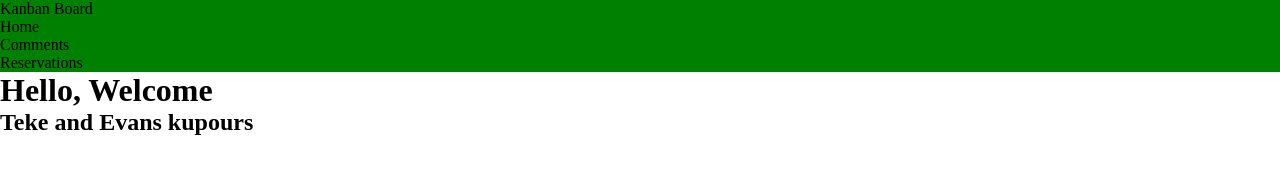
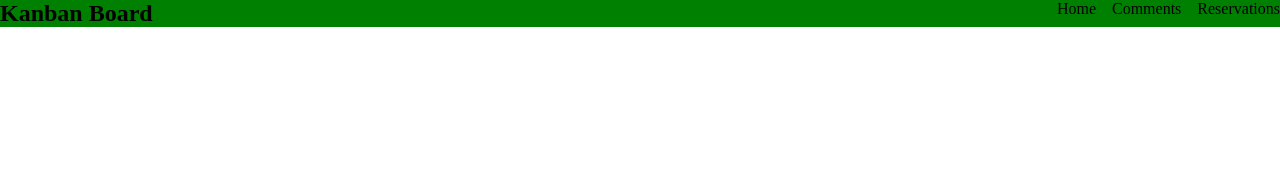
Before and after one commit to Doheera-kosi/Food-Palace, a website built with webpack: page src/index.html in a window 1280 px wide. Built offline with nearby package versions, Linux system fonts and the light colour scheme.

Commit message:
Update index.html file

```diff
--- a/src/index.html
+++ b/src/index.html
@@ -10,16 +10,18 @@
 <body>
   <header>
     <nav>
-        <p class="logo">Kanban Board</p>
-        <ul class="nav_btns">
-            <li class="nav-items">Home</li>
-            <li class="nav-items">Comments</li>
-            <li class="nav-items">Reservations</li>
+        <h1 class="logo">Kanban Board</h1>
+        <ul class="nav_items">
+            <li class="nav-item">Home</li>
+            <li class="nav-item">Comments</li>
+            <li class="nav-item">Reservations</li>
         </ul>
     </nav>
-</header>
-  <h1>Hello, <span>Welcome</span></h1>
-  <h2>Teke and Evans kupours</h2>
+  </header>
+  <section id="container" class="container">
+
+  </section>
+
   <script src="./index.bundle.js"></script>
 </body>
 </html>
--- a/src/style.css
+++ b/src/style.css
@@ -5,6 +5,24 @@ html {
   box-sizing: border-box;
 }
 
+.container {
+  width: 80%;
+  margin: auto;
+}
+
 header {
   background: green;
 }
+
+nav {
+  display: flex;
+  flex-direction: row;
+  justify-content: space-between;
+}
+
+.nav_items {
+  display: flex;
+  flex-direction: row;
+  gap: 1rem;
+  list-style-type: none;
+}
```
Also changed, not shown: dist/index.bundle.js, dist/index.html.
